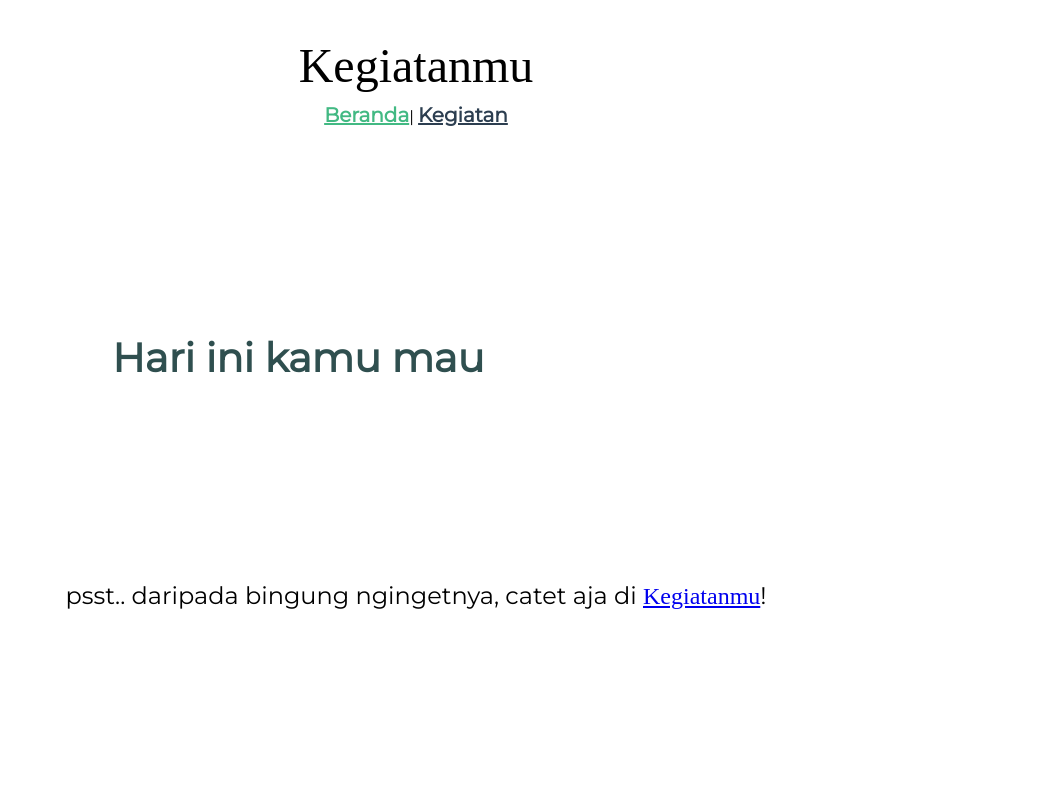
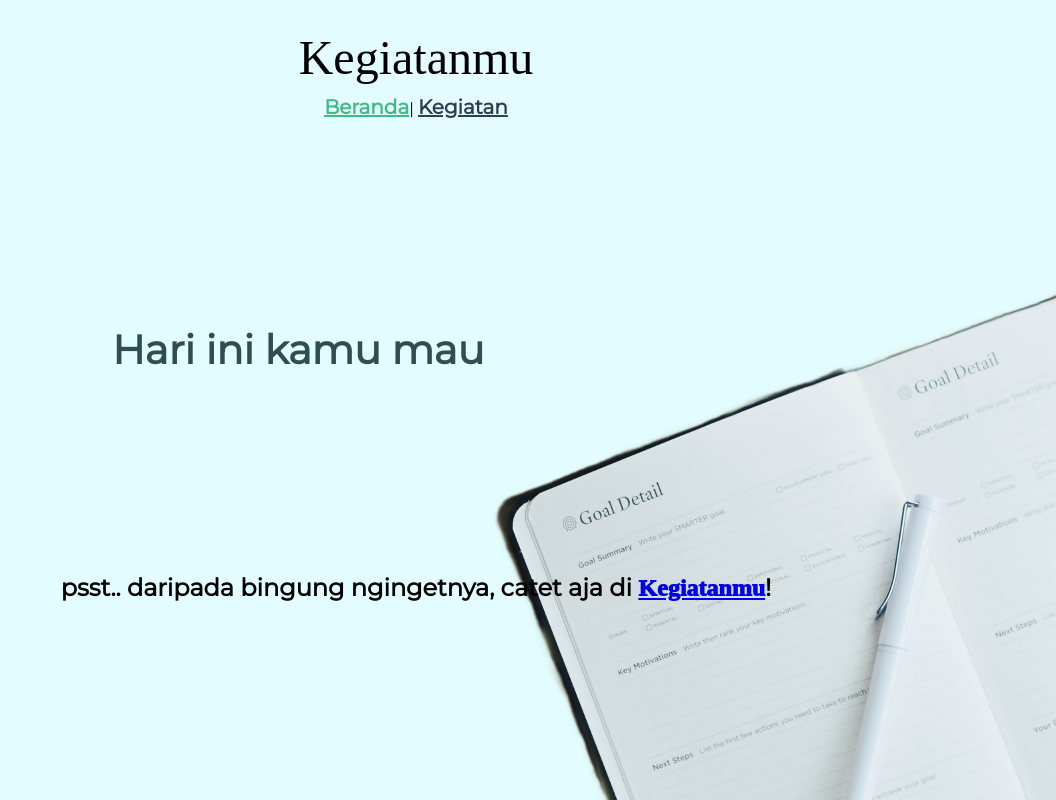
Before and after one commit to vincentmichael089/Vue-Kegiatanmu, a Vue app: page / in a window 1280 px wide. Shown: the whole page, without its empty margins (224-1280 px from the left). Built offline with nearby package versions, Linux system fonts and the light colour scheme; a web font is replaced by a local one.

Commit message:
add bg-picture

```diff
--- a/public/index.html
+++ b/public/index.html
@@ -10,7 +10,7 @@
     <link href='https://fonts.googleapis.com/css?family=Calistoga' rel='stylesheet'>
     <title>Kegiatanmu</title>
   </head>
-  <body>
+  <body style="padding: 0; margin: 0;">
     <noscript>
       <strong>Maaf, Kegiatanmu tidak dapat bekerja dengan baik tanpa Javascript yang aktif :(.</strong>
     </noscript>
--- a/src/App.vue
+++ b/src/App.vue
@@ -11,14 +11,20 @@
 
 <style>
 
-
 #app {
   font-family: "Montserrat";
   -webkit-font-smoothing: antialiased;
   -moz-osx-font-smoothing: grayscale;
   text-align: center;
 
+  background-image: url("./assets/bg-pic.jpg");
+min-height: 100vh;
+background-repeat: no-repeat;
+background-attachment: fixed;
+background-position: center;
+background-size: cover;
 }
+
 
 #nav {
   padding: 10px 0 30px 0;
@@ -40,6 +46,8 @@
   margin-left: auto;
 }
 
+
+
 ::-webkit-scrollbar {
   width: 10px;
   background: transparent;
@@ -59,6 +67,7 @@
 ::-webkit-scrollbar-thumb:hover {
   background: red;
 }
+
 
 .main-title {
   padding-top: 30px;
--- a/src/views/Home.vue
+++ b/src/views/Home.vue
@@ -42,6 +42,7 @@
     width: 100%;
   margin-right: auto;
   margin-left: auto;
+  font-weight: 1000;
 
 }
 .slider-wrapper {
```
Also changed, not shown: src/assets/bg-pic.jpg (added).
